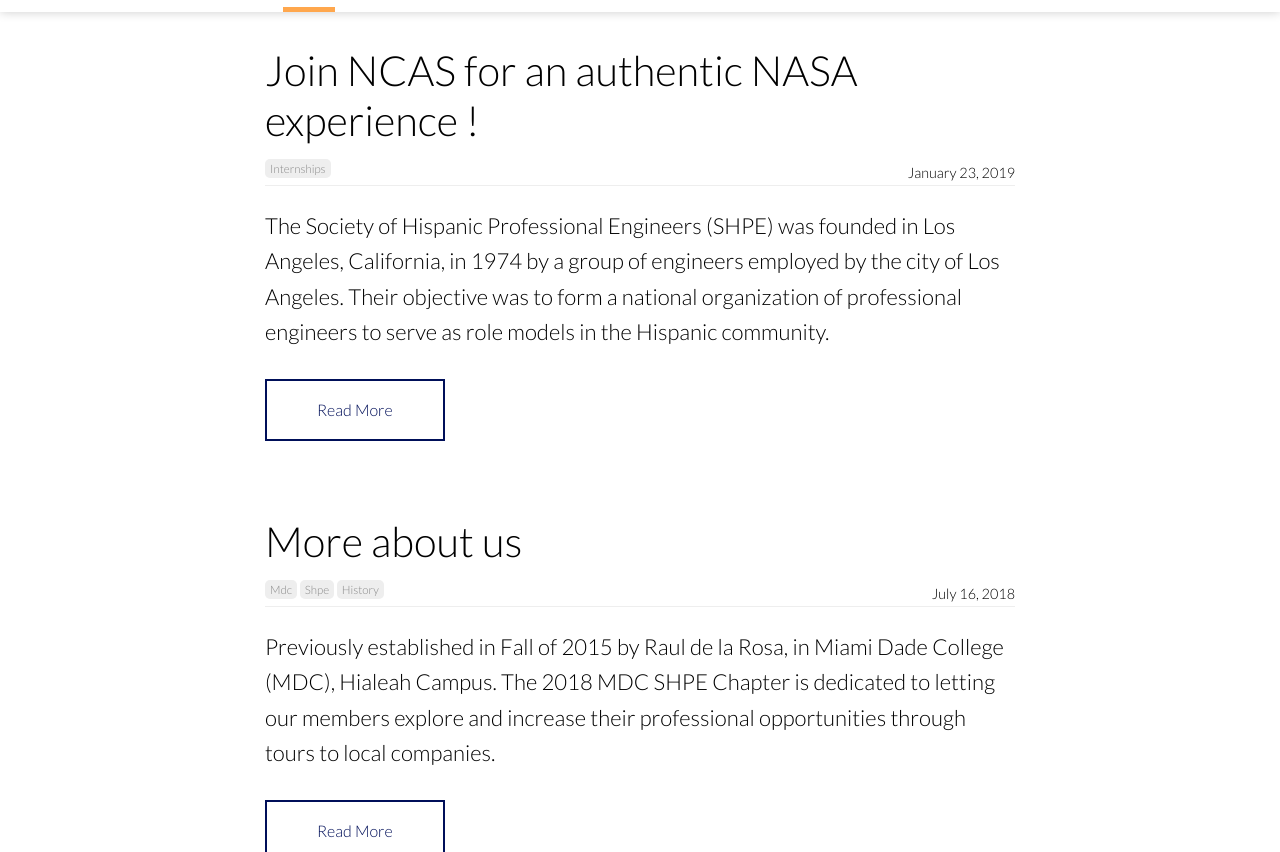
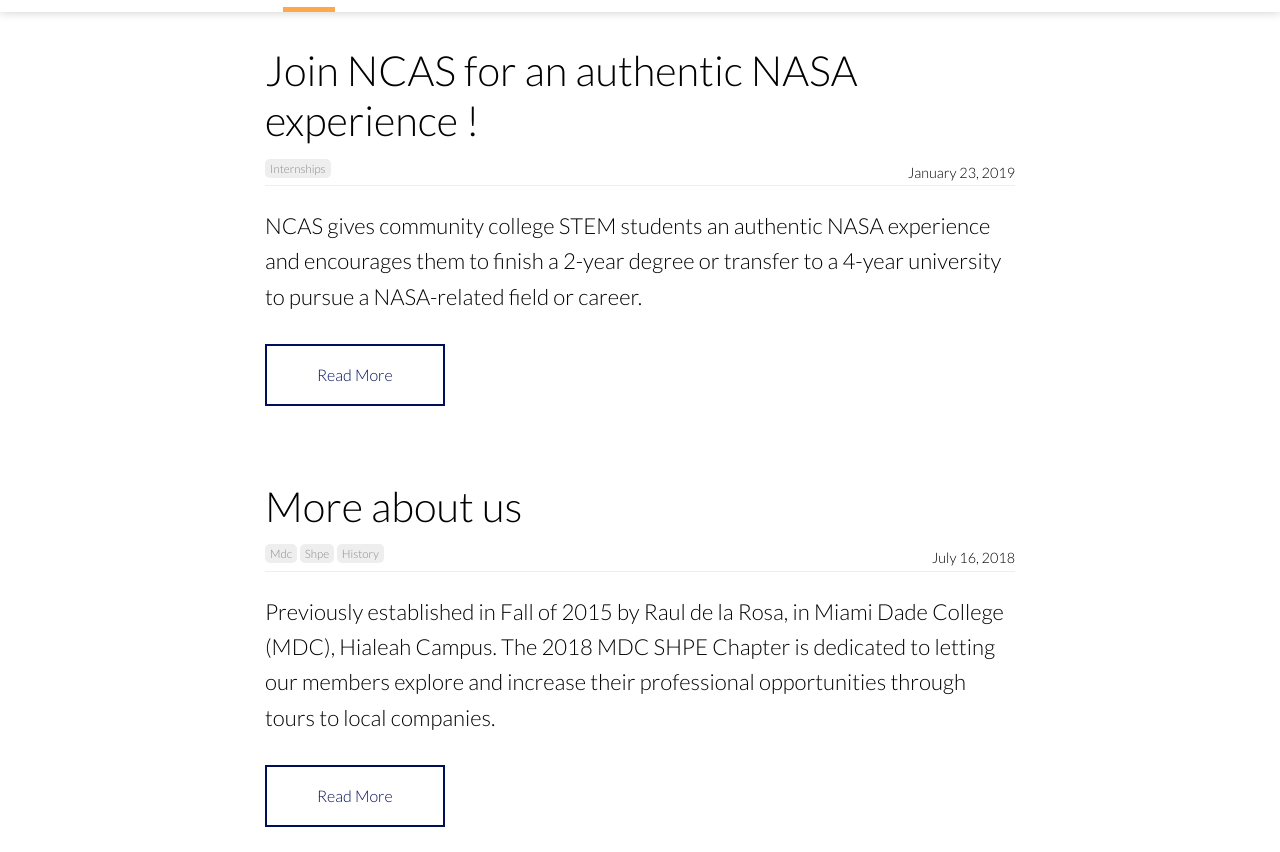
Before and after one commit to Hialeah/shpe, a Jekyll site: the page built from blog/index.html, in a window 1280 px wide and 900 px high, scrolled down 856 px, cut to the strip 48-900 px from the top of the window. Built offline with Jekyll 4.4.1, drawn with Linux system fonts in a browser that asks for light colours; nearby versions of some CDN libraries; the list of posts is cut into pages by our own code.

Commit message:
Update 2018-01-23-NCAS-program.md

```diff
--- a/_posts/2018-01-23-NCAS-program.md
+++ b/_posts/2018-01-23-NCAS-program.md
@@ -7,21 +7,15 @@
 image: https://www.google.com/url?sa=i&rct=j&q=&esrc=s&source=images&cd=&cad=rja&uact=8&ved=2ahUKEwjssJGq44TgAhXMhOAKHc67CSMQjRx6BAgBEAU&url=http%3A%2F%2Fwww.smc.edu%2FNewsRoom%2FPages%2FSMC-Students-Head-to-NASA-JPL-Through-the-Promise-of-STEM.aspx&psig=AOvVaw3brZ6NmQHmn6avqgS3Xd3v&ust=1548362868475614
 author_staff_member: 5-luis
 ---
+NCAS gives community college STEM students an authentic NASA experience and encourages them to finish a 2-year degree or transfer to a 4-year university to pursue a NASA-related field or career.
 
-The Society of Hispanic Professional Engineers (SHPE) was founded in Los Angeles, California, in 1974 by a group of engineers employed by the city of Los Angeles. Their objective was to form a national organization of professional engineers to serve as role models in the Hispanic community.
+Eligibility:
 
-The concept of Networking was the key basis for the organization. SHPE quickly established two student chapters to begin the network that would grow to encompass the nation as well as reach countries outside the United States. Today, SHPE enjoys a strong but independent network of professional and student chapters throughout the nation.
+    U.S. citizenship
+    High school graduate or equivalent and at least 18 years of age
+    Registered at a U.S. community college during the semester of the onsite workshop
+    Concurrent enrollment or completion of 9+ hours of STEM coursework
+    Able to commit to a 5 week online session
+    Internet access
 
-## Mission
-
-**SHPE** changes lives by empowering the Hispanic community to realize its fullest potential and to impact the world through STEM awareness, access, support and development.
-
-## Vision
-
-SHPE's vision is a world where Hispanics are highly valued and influential as the leading innovators, scientists, mathematicians and engineers.
-
-### Regions
-
-SHPE is a national organization and is divided into seven regions as the picture below shows.
-
-![Regions](https://cdn.shpe.ga/blog/2018/regions.png)
+*Please note a non-refundable $35 fee will be collected for the onsite portion to cover materials.
```
